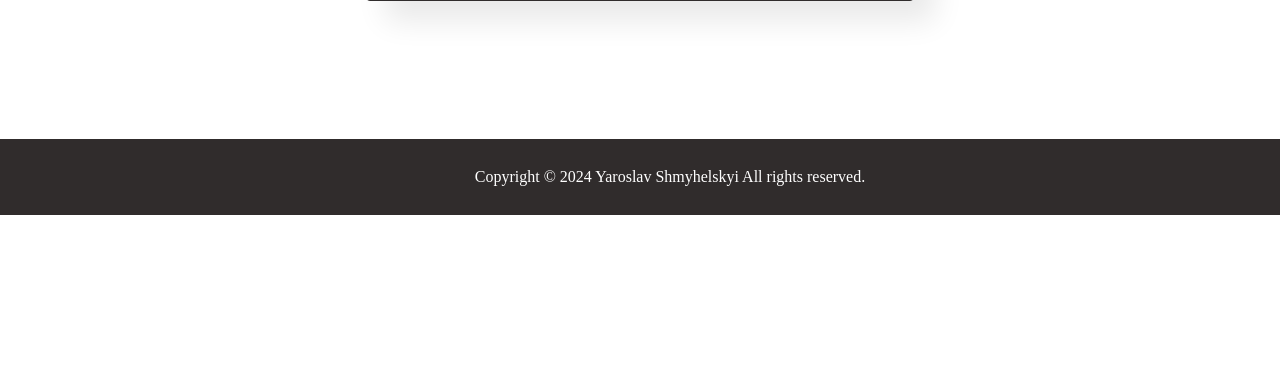
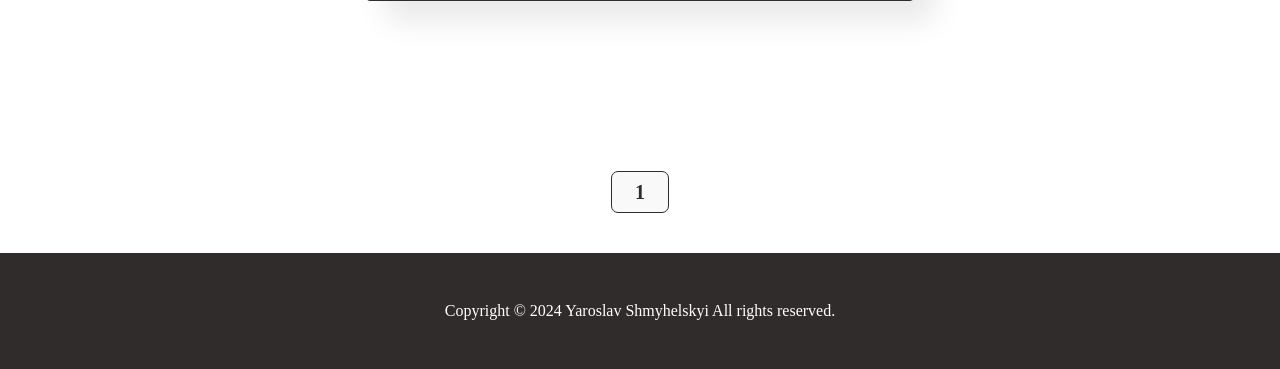
Before and after one commit to YaroslawShmygelski/PythonLab_HomeWork, a Django app: page / in a window 1280 px wide. Shown: the part 585-954 px from the top of the page. Before the commit the page ends 800 px from the top, so only its background shows below. Run offline with Django 5.2, Linux system fonts and the light colour scheme; tables that the repository leaves empty hold one stand-in row (values such as "Sample post"); grey boxes marked "Sample" are stand-in pictures.

Commit message:
Created pagination

```diff
--- a/Django_HomeWork/home_work/blog/templates/blog/home.html
+++ b/Django_HomeWork/home_work/blog/templates/blog/home.html
@@ -18,9 +18,44 @@
                     <p>{{ post.content|truncatewords_html:5 }}</p>
                 </div>
                 <div class="post-link">
-                    <a href="{{ post.get_absolute_url }}"><button> Read More...</button></a>
+                    <a href="{{ post.get_absolute_url }}">
+                        <button> Read More...</button>
+                    </a>
                 </div>
             </div>
         {% endfor %}
     </div>
+    <div class="pagination">
+        {% if page_obj.has_previous %}
+            <a href="?page=1">
+                <div class="page">
+                     1
+                </div>
+            </a>
+            {% if page_obj.number|add:-1 != 1 %}
+                <a href="?page={{ page_obj.previous_page_number }}">
+                    <div class="page">
+                        <
+                    </div>
+                </a>
+            {% endif %}
+        {% endif %}
+        <div class="page current">
+            {{ page_obj.number }}
+        </div>
+        {% if page_obj.has_next %}
+            <a href="?page={{ page_obj.next_page_number }}">
+                <div class="page">
+                    >
+                </div>
+            </a>
+            {% if page_obj.number|add:1 != page_obj.paginator.num_pages %}
+                <a href="?page={{ page_obj.paginator.num_pages }}">
+                    <div class="page">
+                        {{ page_obj.paginator.num_pages }}
+                    </div>
+                </a>
+            {% endif %}
+        {% endif %}
+    </div>
 {% endblock %}
--- a/Django_HomeWork/home_work/blog/views.py
+++ b/Django_HomeWork/home_work/blog/views.py
@@ -11,10 +11,10 @@ from .models import Post
 # Create your views here.
 
 class HomePageView(ListView):
+    paginate_by = 4
     model = Post
     context_object_name = 'posts'
     template_name = 'blog/home.html'
-
 
 class ProductDetailView(DetailView):
     model = Post
--- a/Django_HomeWork/home_work/static/css/style.css
+++ b/Django_HomeWork/home_work/static/css/style.css
@@ -450,14 +450,11 @@ table {
 
 
 #footer {
-    padding: 30px;
-    position: fixed;
-    left: 0;
-    bottom: 0;
-    width: 100%;
+    padding: 50px;
     background-color: #302c2c;
     color: white;
     text-align: center;
+    margin-top: auto; /* Прижимает футер к нижнему краю основного контейнера */
 }
 
 #footer .copyright {
@@ -533,10 +530,12 @@ table {
     height: 100%;
     object-fit: cover;
 }
-.post-link{
+
+.post-link {
     width: 25%;
 }
-.post-link button{
+
+.post-link button {
     text-decoration: none;
     text-align: center;
     width: 100%;
@@ -551,19 +550,20 @@ table {
     transition: 0.2s ease-in-out;
 }
 
-.post-link  a{
+.post-link a {
     text-decoration: none;
     color: #302c2c;
     transition: 0.2s ease-in-out;
 }
+
 .post-link button:hover {
     background-color: #302c2c;
     color: white;
 }
-.post-link button:hover a{
+
+.post-link button:hover a {
     color: white;
 }
-
 
 
 .detail-post {
@@ -601,7 +601,7 @@ table {
     flex: 2;
 }
 
-.form-field{
+.form-field {
     padding: 30px;
     display: flex;
     align-items: center;
@@ -629,7 +629,7 @@ table {
 
 
 .create-form .content-input,
-.create-form .title-input{
+.create-form .title-input {
     width: calc(100% - 20px);
     padding: 10px;
     margin-bottom: 15px;
@@ -649,14 +649,14 @@ table {
 }
 
 
-.create-form .file-chooser-input{
+.create-form .file-chooser-input {
     margin-top: 10px;
     margin-bottom: 15px;
 }
 
 
 .create-form button {
-     display: block;
+    display: block;
     text-align: center;
     font-size: 24px;
     font-weight: 600;
@@ -675,3 +675,40 @@ table {
     background-color: #302c2c;
     color: #f9f9f9;
 }
+
+.pagination{
+    text-align: center;
+    padding: 30px;
+    text-decoration: none;
+}
+.pagination a{
+    text-decoration: none;
+}
+.page {
+    display: inline-block;
+    width: 3%;
+    text-decoration: none;
+    margin: 10px;
+    padding: 10px;
+    border: 1px solid #302c2c;
+    background-color: #ff6c44;
+    border-radius: 7px;
+    font-weight: 600;
+    color: #302c2c;
+    font-size: 20px;
+    transition: 0.2s ease-in-out;
+}
+.page.current{
+      background-color: #f9f9f9;
+}
+.page.current:hover{
+      background-color: #f9f9f9;
+    color: #302c2c;
+
+}
+
+.page:hover {
+    background-color: #302c2c;
+    color: #f9f9f9;
+
+}
```
